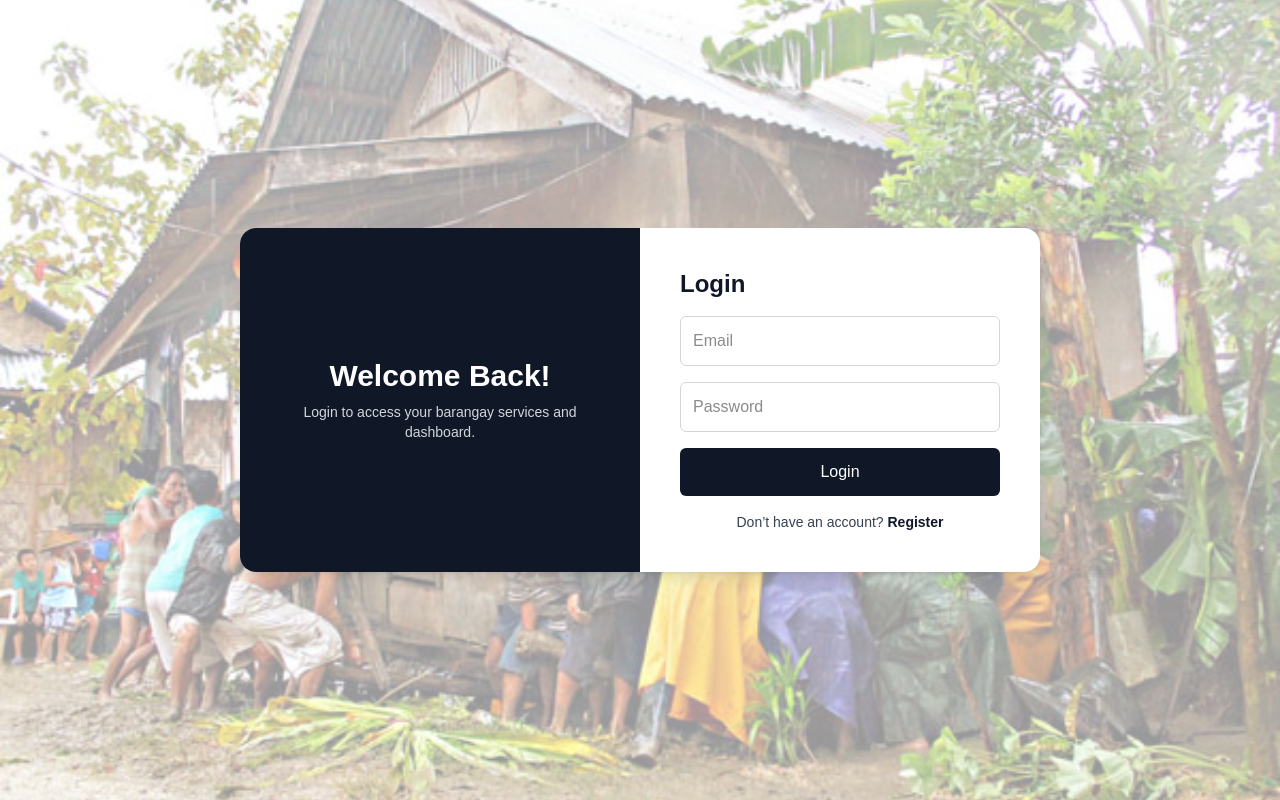
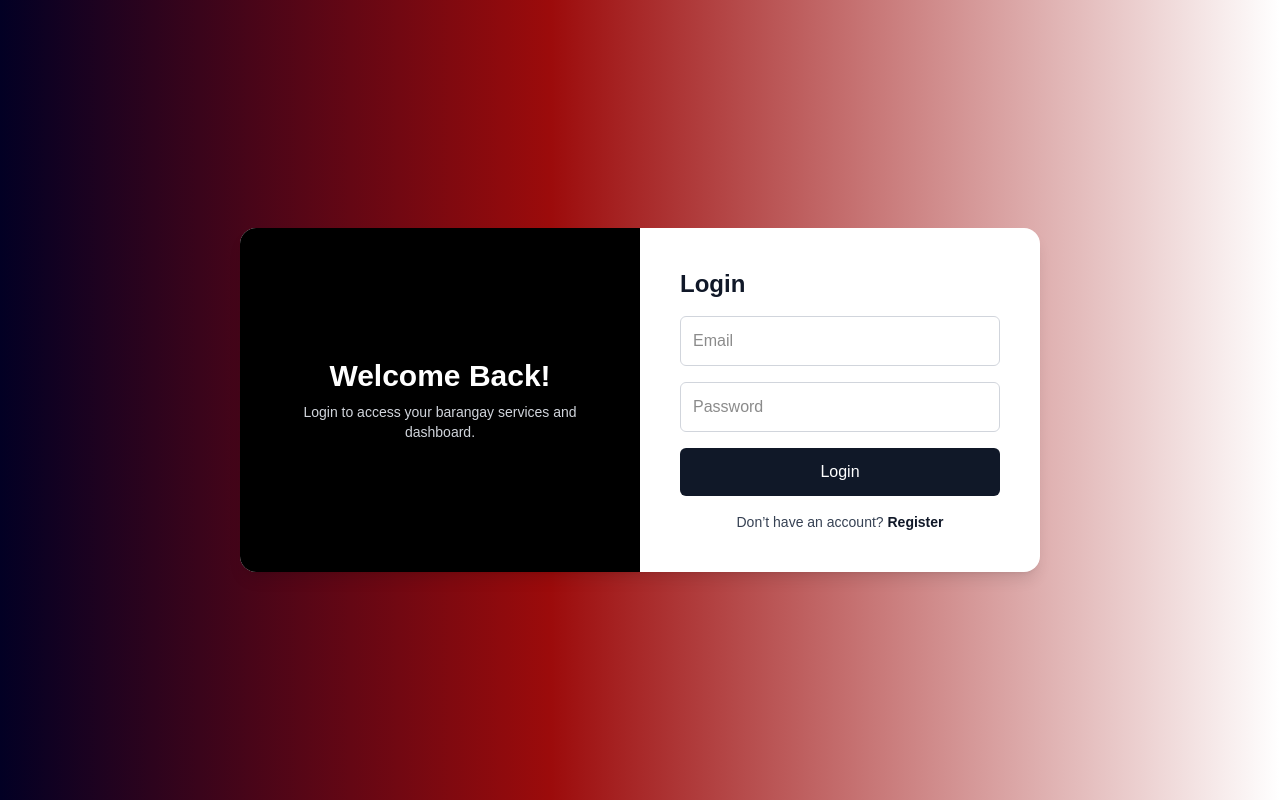
Before and after one commit to mauiestraduuuh/barangay-niugan, a Next.js app: page /login in a window 1280 px wide. Built offline with nearby package versions, Linux system fonts and the light colour scheme.

Commit message:
login
login page

```diff
--- /dev/null
+++ b/app/api/test/route.js
@@ -0,0 +1,7 @@
+import { PrismaClient } from '@prisma/client';
+const prisma = new PrismaClient();
+
+export async function GET() {
+  const users = await prisma.user.findMany();
+  return new Response(JSON.stringify(users), { status: 200 });
+}
--- a/app/login/page.tsx
+++ b/app/login/page.tsx
@@ -36,13 +36,12 @@ export default function LoginPage() {
   };
 
   return (
-<div className="relative min-h-screen flex items-center justify-center">
-  <div
-    className="absolute inset-0 bg-[url('/bg.jpg')] bg-cover bg-center opacity-40" //pede i change ung pics depende
-  ></div>
+
+<div className="relative min-h-screen flex items-center justify-center bg-[linear-gradient(90deg,rgba(2,0,36,1)_0%,rgba(156,11,11,1)_43%,rgba(255,255,255,1)_100%)] h-screen">
+
     <div className="bg-white backdrop-blur-md rounded-2xl shadow-lg flex w-[800px] overflow-hidden">
       {/* Left side */}
-      <div className="w-1/2 bg-gray-900 text-white flex flex-col items-center justify-center p-10">
+      <div className="w-1/2 bg-black text-white flex flex-col items-center justify-center p-10">
         <h1 className="text-3xl font-bold mb-2">Welcome Back!</h1>
         <p className="text-sm text-gray-300 text-center">
           Login to access your barangay services and dashboard.
@@ -71,7 +70,7 @@ export default function LoginPage() {
           />
           <button
             type="submit"
-            className="w-full bg-gray-900 text-white py-3 rounded-md hover:bg-white hover:text-gray-900 transition duration-300"
+            className="w-full bg-gray-900 text-white py-3 rounded-md hover:bg-red-600  hover:text-white transition duration-300"
           >
             Login
           </button>
@@ -81,7 +80,7 @@ export default function LoginPage() {
           Don’t have an account?{" "}
           <a
             href="/register"
-            className="text-gray-900 font-semibold hover:text-green-600 transition-colors"
+            className="text-gray-900 font-semibold hover:text-red-600 transition-colors"
           >
             Register
           </a>
```
